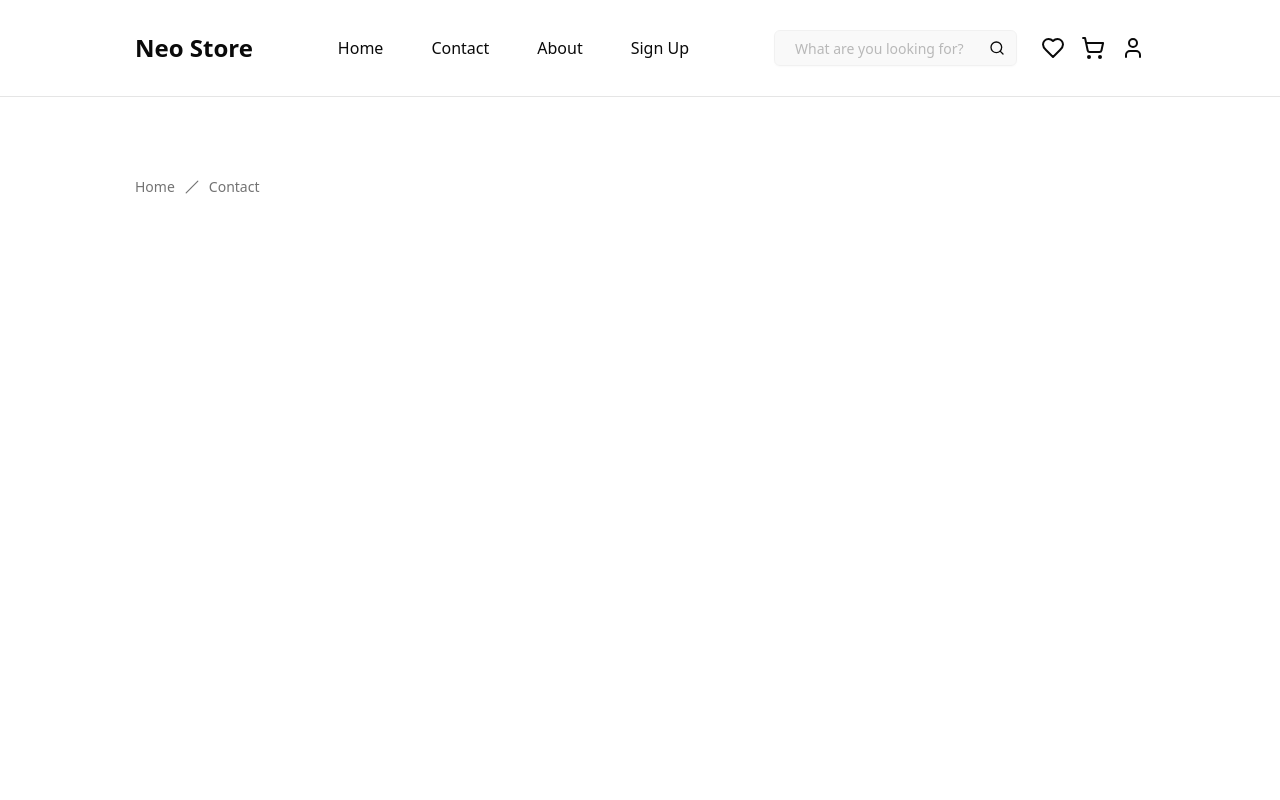
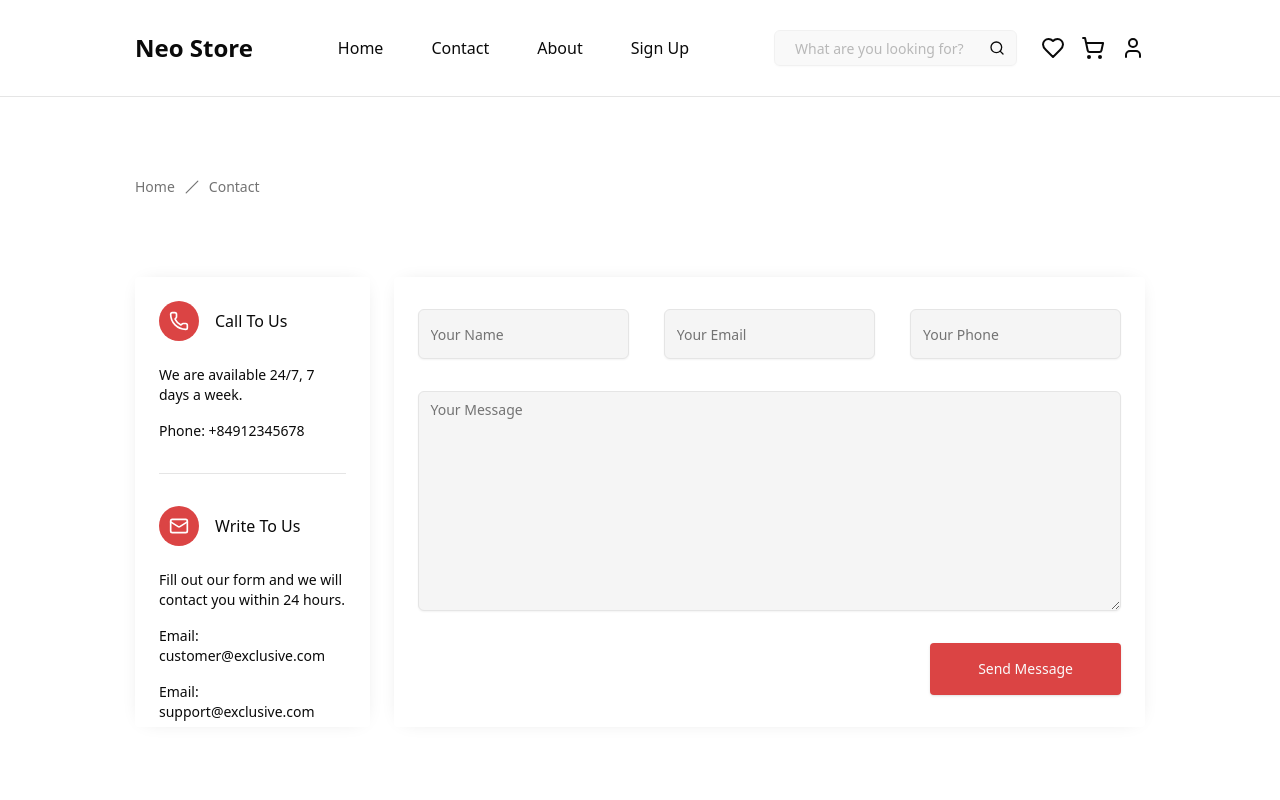
Before and after one commit to DwaftPainter/E-Commerce, a Next.js app: page /contact in a window 1280 px wide. Shown: the top 800 px of the page. Built offline with nearby package versions, Linux system fonts and the light colour scheme.

Commit message:
Contact Page

```diff
--- a/src/app/contact/page.tsx
+++ b/src/app/contact/page.tsx
@@ -1,11 +1,180 @@
 'use client'
 
-import React from 'react'
+import React, { useState } from 'react'
+import { Separator } from '@/components/ui/separator'
+import { Mail, Phone } from 'lucide-react'
+import { zodResolver } from '@hookform/resolvers/zod'
+import { useForm } from 'react-hook-form'
+import { z } from 'zod'
+import { Button } from '@/components/ui/button'
+import {
+    Form,
+    FormControl,
+    FormDescription,
+    FormField,
+    FormItem,
+    FormLabel,
+    FormMessage
+} from '@/components/ui/form'
+import { Input } from '@/components/ui/input'
+import { Textarea } from '@/components/ui/textarea'
+
+const formSchema = z.object({
+    name: z.string().min(2, { message: 'Name must be at least 2 characters long!' }),
+    email: z.string().email({ message: 'Invalid email address!' }),
+    phone: z
+        .string()
+        .regex(/^[0-9]+$/, { message: 'Phone number must contain only digits!' })
+        .min(9, { message: 'Phone number must be at least 9 digits!' }),
+    message: z.string().min(10, { message: 'Message must be at least 10 characters!' })
+})
 
 const Contact = () => {
-  return (
-    <div className="min-h-[600px]"></div>
-  )
+    const [isSubmitting, setIsSubmitting] = useState(false)
+    const [success, setSuccess] = useState(false)
+
+    const form = useForm<z.infer<typeof formSchema>>({
+        resolver: zodResolver(formSchema),
+        defaultValues: {
+            name: '',
+            email: '',
+            phone: '',
+            message: ''
+        }
+    })
+
+    const onSubmit = async (values: z.infer<typeof formSchema>) => {
+        setIsSubmitting(true)
+        setSuccess(false)
+        try {
+            console.log(values)
+            // Simulate submission
+            setTimeout(() => {
+                setIsSubmitting(false)
+                setSuccess(true)
+                form.reset()
+            }, 1000)
+        } catch (error) {
+            console.error(error)
+            setIsSubmitting(false)
+        }
+    }
+
+    return (
+        <div className='grid grid-cols-1 lg:grid-cols-4 gap-6 px-6 sm:px-10 lg:px-[135px]'>
+            <div className='flex flex-col gap-8 h-auto lg:h-[450px] col-span-1 rounded-sm shadow-custom p-6'>
+                <div className='flex flex-col gap-6'>
+                    <div className='flex gap-4 items-center'>
+                        <span className='w-10 h-10 bg-secondary2 rounded-full flex justify-center items-center'>
+                            <Phone size={20} color='white' />
+                        </span>
+                        <h2 className='font-medium'>Call To Us</h2>
+                    </div>
+                    <div className='text-sm flex flex-col gap-4'>
+                        <p>We are available 24/7, 7 days a week.</p>
+                        <p>Phone: +84912345678</p>
+                    </div>
+                </div>
+                <Separator />
+                <div className='flex flex-col gap-6'>
+                    <div className='flex gap-4 items-center'>
+                        <span className='w-10 h-10 bg-secondary2 rounded-full flex justify-center items-center'>
+                            <Mail size={20} color='white' />
+                        </span>
+                        <h2 className='font-medium'>Write To Us</h2>
+                    </div>
+                    <div className='text-sm flex flex-col gap-4'>
+                        <p>Fill out our form and we will contact you within 24 hours.</p>
+                        <p>Email: customer@exclusive.com</p>
+                        <p>Email: support@exclusive.com</p>
+                    </div>
+                </div>
+            </div>
+            <div className='col-span-1 lg:col-span-3 rounded-sm shadow-custom px-6 py-8'>
+                {success && (
+                    <p className='text-green-500 font-medium mb-6'>
+                        Your message has been successfully sent!
+                    </p>
+                )}
+                <Form {...form}>
+                    <form onSubmit={form.handleSubmit(onSubmit)} className='flex flex-col items-end gap-8 h-full'>
+                        <div className='flex w-full gap-[5%]'>
+                            <FormField
+                                control={form.control}
+                                name='name'
+                                render={({ field }) => (
+                                    <FormItem className='basis-[30%]'>
+                                        <FormControl>
+                                            <Input
+                                                className='bg-secondary h-[50px]'
+                                                placeholder='Your Name'
+                                                {...field}
+                                            />
+                                        </FormControl>
+                                        <FormMessage />
+                                    </FormItem>
+                                )}
+                            />
+                            <FormField
+                                control={form.control}
+                                name='email'
+                                render={({ field }) => (
+                                    <FormItem className='basis-[30%]'>
+                                        <FormControl>
+                                            <Input
+                                                className='bg-secondary h-[50px]'
+                                                placeholder='Your Email'
+                                                {...field}
+                                            />
+                                        </FormControl>
+                                        <FormMessage />
+                                    </FormItem>
+                                )}
+                            />
+                            <FormField
+                                control={form.control}
+                                name='phone'
+                                render={({ field }) => (
+                                    <FormItem className='basis-[30%]'>
+                                        <FormControl>
+                                            <Input
+                                                className='bg-secondary h-[50px]'
+                                                placeholder='Your Phone'
+                                                {...field}
+                                            />
+                                        </FormControl>
+                                        <FormMessage />
+                                    </FormItem>
+                                )}
+                            />
+                        </div>
+                        <FormField
+                            control={form.control}
+                            name='message'
+                            render={({ field }) => (
+                                <FormItem className='w-full h-full'>
+                                    <FormControl>
+                                        <Textarea
+                                            className='bg-secondary h-full'
+                                            placeholder='Your Message'
+                                            {...field}
+                                        />
+                                    </FormControl>
+                                    <FormMessage />
+                                </FormItem>
+                            )}
+                        />
+                        <Button
+                            disabled={isSubmitting}
+                            className='bg-secondary2 hover:bg-hover2 rounded-[4px] h-[56px] px-[48px] py-[16px] font-medium'
+                        >
+                            {isSubmitting ? 'Sending...' : 'Send Message'}
+                        </Button>
+                    </form>
+                </Form>
+            </div>
+        </div>
+    )
 }
 
 export default Contact
--- a/src/components/feature/index.tsx
+++ b/src/components/feature/index.tsx
@@ -38,7 +38,7 @@ const Feature = () => {
                 </div>
                 <div className='flex flex-col gap-[25px] justify-center items-center'>
                     <div className='flex justify-center items-center h-[80px] w-[80px] bg-black border-[11px] rounded-full '>
-                        <img className='h-[40px]' src="assets/icons/icon-customer-service.png" alt="" />
+                        <img className='h-[40px]' src="assets/icons/icon_customer_service.png" alt="" />
                     </div>
                     <div className='flex flex-col gap-[20px] items-center'>
                         <p className='font-semibold text-[20px]'>24/7 CUSTOMER SERVICE</p>
@@ -47,7 +47,7 @@ const Feature = () => {
                 </div>
                 <div className='flex flex-col gap-[25px] justify-center items-center'>
                     <div className='flex justify-center items-center h-[80px] w-[80px] bg-black border-[11px] rounded-full '>
-                        <img className='h-[40px]' src="assets/icons/icon-secure.png" alt="" />
+                        <img className='h-[40px]' src="assets/icons/icon_secure.png" alt="" />
                     </div>
                     <div className='flex flex-col gap-[20px] items-center'>
                         <p className='font-semibold text-[20px]'>MONEY BACK GUARANTEE</p>
--- a/tailwind.config.ts
+++ b/tailwind.config.ts
@@ -1,12 +1,12 @@
-import type { Config } from "tailwindcss";
+import type { Config } from 'tailwindcss'
 
 export default {
-    darkMode: ["class"],
+    darkMode: ['class'],
     content: [
-    "./src/pages/**/*.{js,ts,jsx,tsx,mdx}",
-    "./src/components/**/*.{js,ts,jsx,tsx,mdx}",
-    "./src/app/**/*.{js,ts,jsx,tsx,mdx}",
-    "./src/layouts/**/*.{js,ts,jsx,tsx,mdx}",
+        './src/pages/**/*.{js,ts,jsx,tsx,mdx}',
+        './src/components/**/*.{js,ts,jsx,tsx,mdx}',
+        './src/app/**/*.{js,ts,jsx,tsx,mdx}',
+        './src/layouts/**/*.{js,ts,jsx,tsx,mdx}'
     ],
     theme: {
         extend: {
@@ -101,9 +101,13 @@ export default {
                 'accordion-up': 'accordion-up 0.2s ease-out'
             },
             flexBasis: {
-			'1/7': '14.2857143%', // Equivalent to 1/7 of 100%
+                '1/7': '14.2857143%' // Equivalent to 1/7 of 100%
             },
+            boxShadow: {
+                'shadow': '0px 2px 10px 2px rgba(0, 0, 0, 0.1)',
+				 'custom': '0px 0px 20px -10px rgba(0, 0, 0, 0.2)'
+            }
         }
     },
-  plugins: [require("tailwindcss-animate")],
-} satisfies Config;
+    plugins: [require('tailwindcss-animate')]
+} satisfies Config
```
Also changed, not shown: src/app/about/page.tsx (+4 -4 lines), public/assets/icons/icon_customer_service.png (renamed from public/assets/icons/Icon-customer-service.png), public/assets/icons/icon_secure.png (renamed from public/assets/icons/Icon-secure.png). Lines whose indentation alone changed are shown as unchanged.
